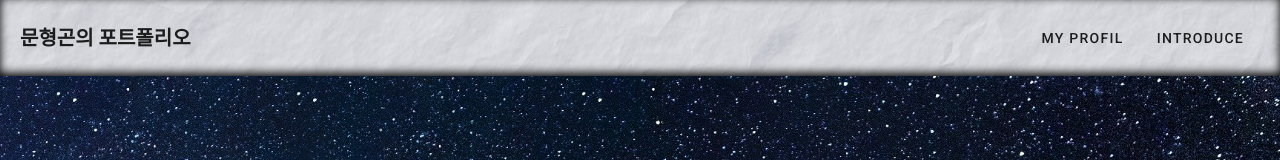
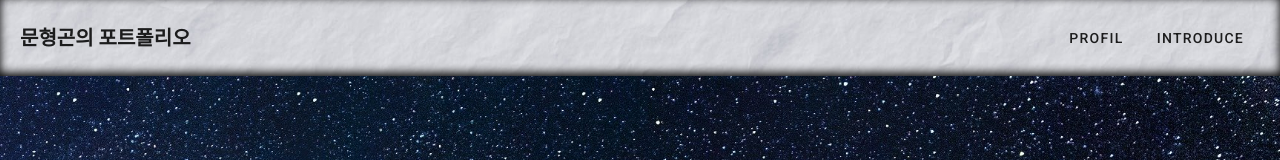
Before and after one commit to fullgon/vuePortpolio, a Vue app: page / in a window 1280 px wide. Shown: the top 160 px of the page. Built offline with nearby package versions, Linux system fonts and the light colour scheme.

Commit message:
추가 : 헤더의 메뉴클릭 시 해당 페이지로 이동하도로 구현

```diff
--- a/src/components/AppHeader.vue
+++ b/src/components/AppHeader.vue
@@ -3,8 +3,8 @@
     <v-layout align-center>
       <div class="logo" @click="goHome">문형곤의 포트폴리오</div>
       <v-spacer></v-spacer>
-      <v-btn text>My Profil</v-btn>
-      <v-btn text>Introduce</v-btn>
+      <v-btn text @click="goProfil">Profil</v-btn>
+      <v-btn text @click="goIntroduce">Introduce</v-btn>
     </v-layout>
   </div>
 </template>
@@ -14,6 +14,12 @@ export default {
   methods: {
     goHome() {
       this.$router.push("/");
+    },
+    goProfil() {
+      this.$router.push("/profil");
+    },
+    goIntroduce() {
+      this.$router.push("/introduce");
     },
   },
 };
--- a/src/router/index.js
+++ b/src/router/index.js
@@ -7,6 +7,8 @@ import Flower from '../views/catagory/Flower.vue'
 import Object from '../views/catagory/Object.vue'
 import Practice from '../views/catagory/Practice.vue'
 import SmallScenery from '../views/catagory/SmallScenery.vue'
+import Profil from '../views/menu/Profil.vue'
+import Introduce from '../views/menu/Introduce.vue'
 
 Vue.use(VueRouter)
 
@@ -46,6 +48,16 @@ const routes = [
     name: 'smallScenery',
     component: SmallScenery
   },
+  {
+    path: '/profil',
+    name: 'profil',
+    component: Profil
+  },
+  {
+    path: '/introduce',
+    name: 'introduce',
+    component: Introduce
+  },
   // {
   //   path: '/about',
   //   name: 'about',
```
